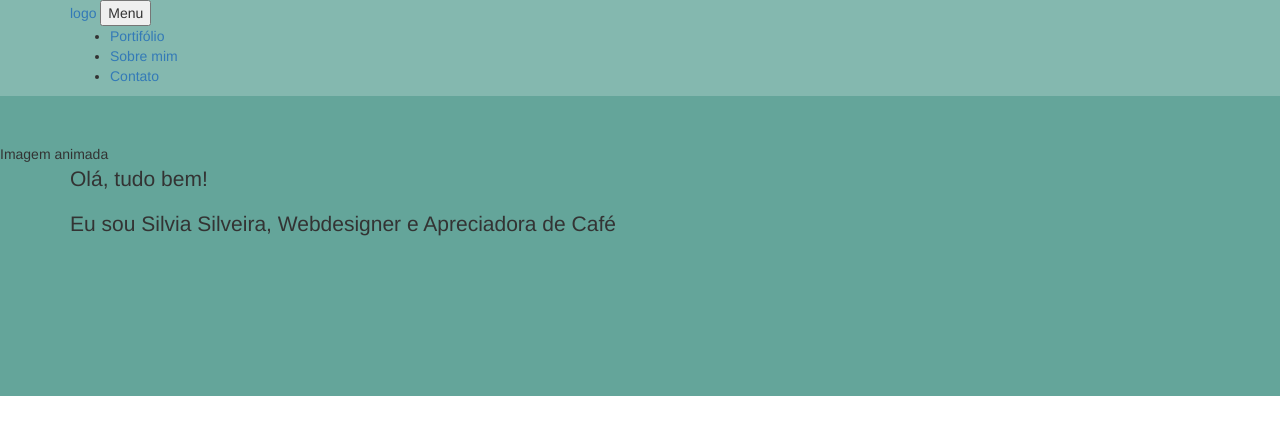
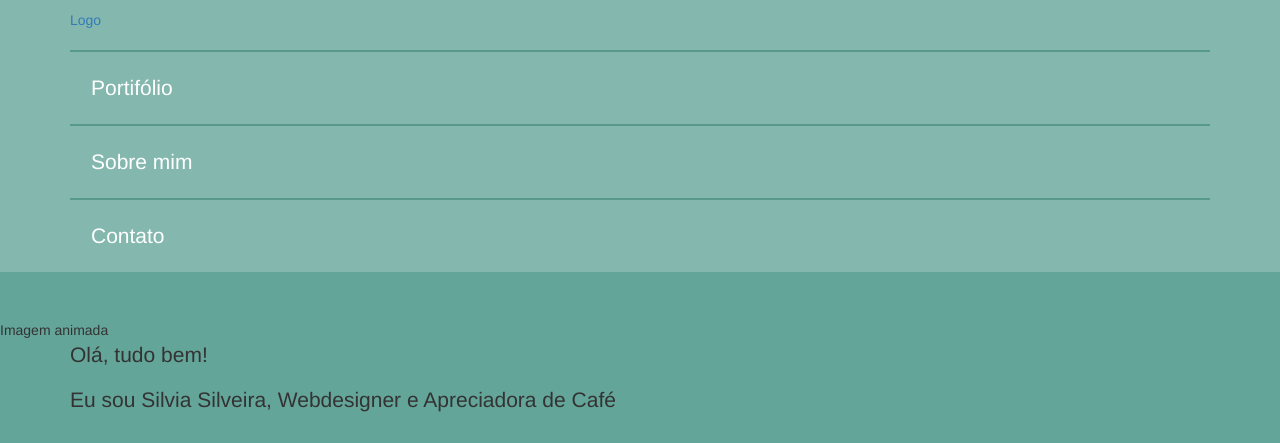
Before and after one commit to EarthW0rm/TrainingSass, a website: page Projeto/src/index.html in a window 1280 px wide. Shown: the top 443 px of the page. Drawn offline with nearby package versions, Linux system fonts and the light colour scheme; files that its build step writes are made by us from their sources.

Commit message:
Criando o css do menu

```diff
--- a/Projeto/src/index.html
+++ b/Projeto/src/index.html
@@ -1,5 +1,5 @@
 <!DOCTYPE html>
-<html lang="en">
+<html lang="en" class="no-js">
 <head>
     <meta charset="UTF-8">
     <meta name="viewport" content="width=device-width, initial-scale=1.0">
@@ -12,11 +12,11 @@
 <body>
     <nav class="header-nav">
         <div class="container">
-            <a href="index.html" class="header-nav__logo">logo</a>
+            <a href="index.html" class="header-nav__logo">Logo</a>
             <button class="header-nav__hamburgger" type="button">
                 <div class="header-nav__hamburggerParties">Menu</div>
             </button>
-            <ul class="header-nav__menu--opened">
+            <ul class="header-nav__menu">
                 <li><a href="#">Portifólio</a></li>
                 <li><a href="#">Sobre mim</a></li>
                 <li><a href="#">Contato</a></li>
--- a/Projeto/src/sass/_partials/_header-nav.scss
+++ b/Projeto/src/sass/_partials/_header-nav.scss
@@ -1,3 +1,35 @@
 .header-nav{
     background-color: lighten($main-color, 10%);
+
+    &__logo{
+        display: inline-block;
+        max-width: 300px;
+        height: 50px;
+        position: relative;
+        top: 10px;
+    }
+
+    &__hamburgger{
+        display: none;
+    }
+
+    &__menu{
+        list-style: none;
+        margin: 0px;
+        padding: 0px;
+
+        li{
+            a{
+                color: white;
+                display: block;
+                font-size: 1.5em;
+                border-top: 2px solid darken($main-color, 5%);
+                padding: 1em;
+
+                &:hover{
+                    background-color: darken($main-color, 3%);
+                }
+            }
+        }
+    }
 }
--- a/Projeto/src/sass/main.scss
+++ b/Projeto/src/sass/main.scss
@@ -1,4 +1,3 @@
 @import '_variables';
-@import '_functions';
+@import '_partials/_header-nav';
 @import '_partials/_header-animado';
-@import '_partials/_header-nav';
```
Also changed, not shown: Projeto/src/sass/_functions.scss (deleted).
